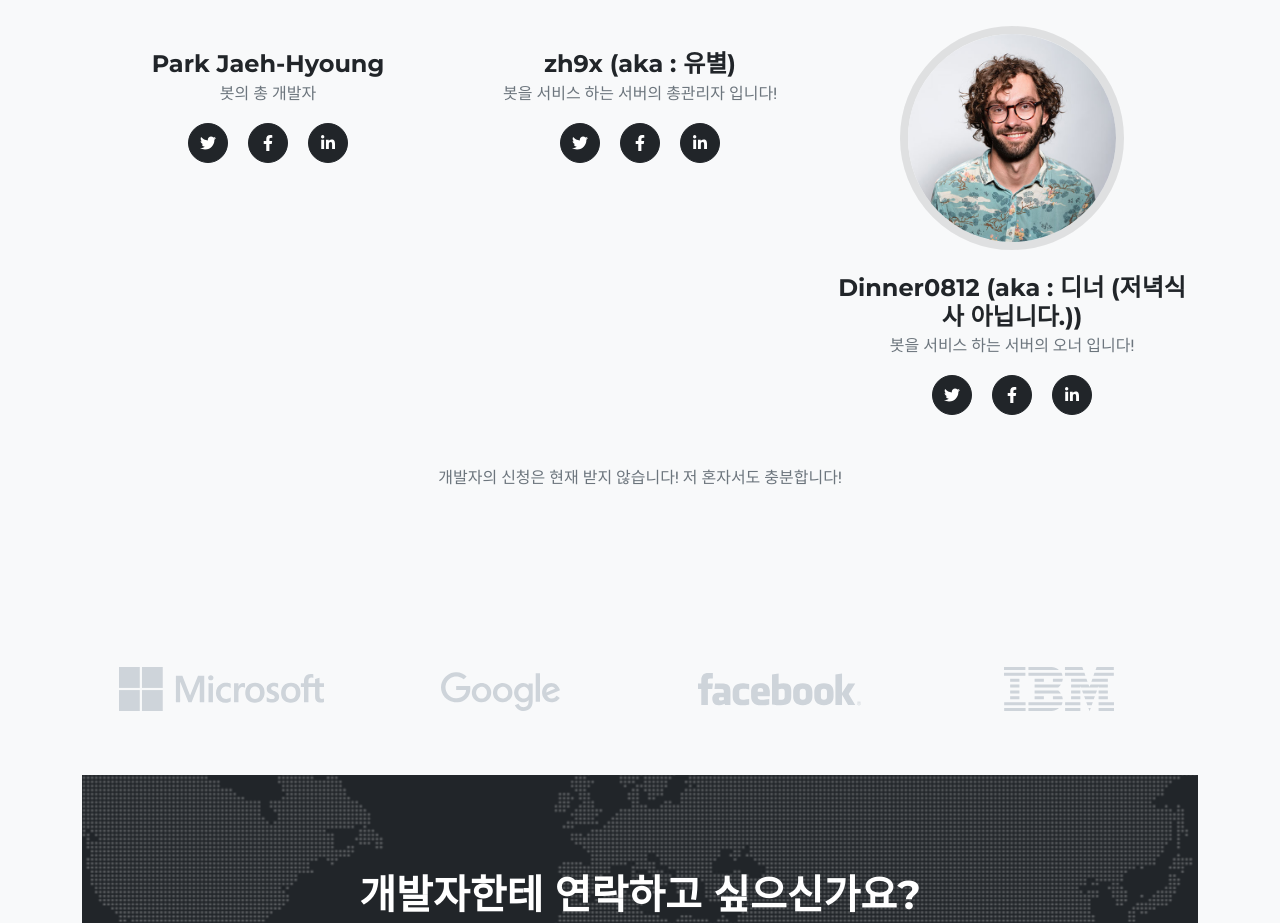
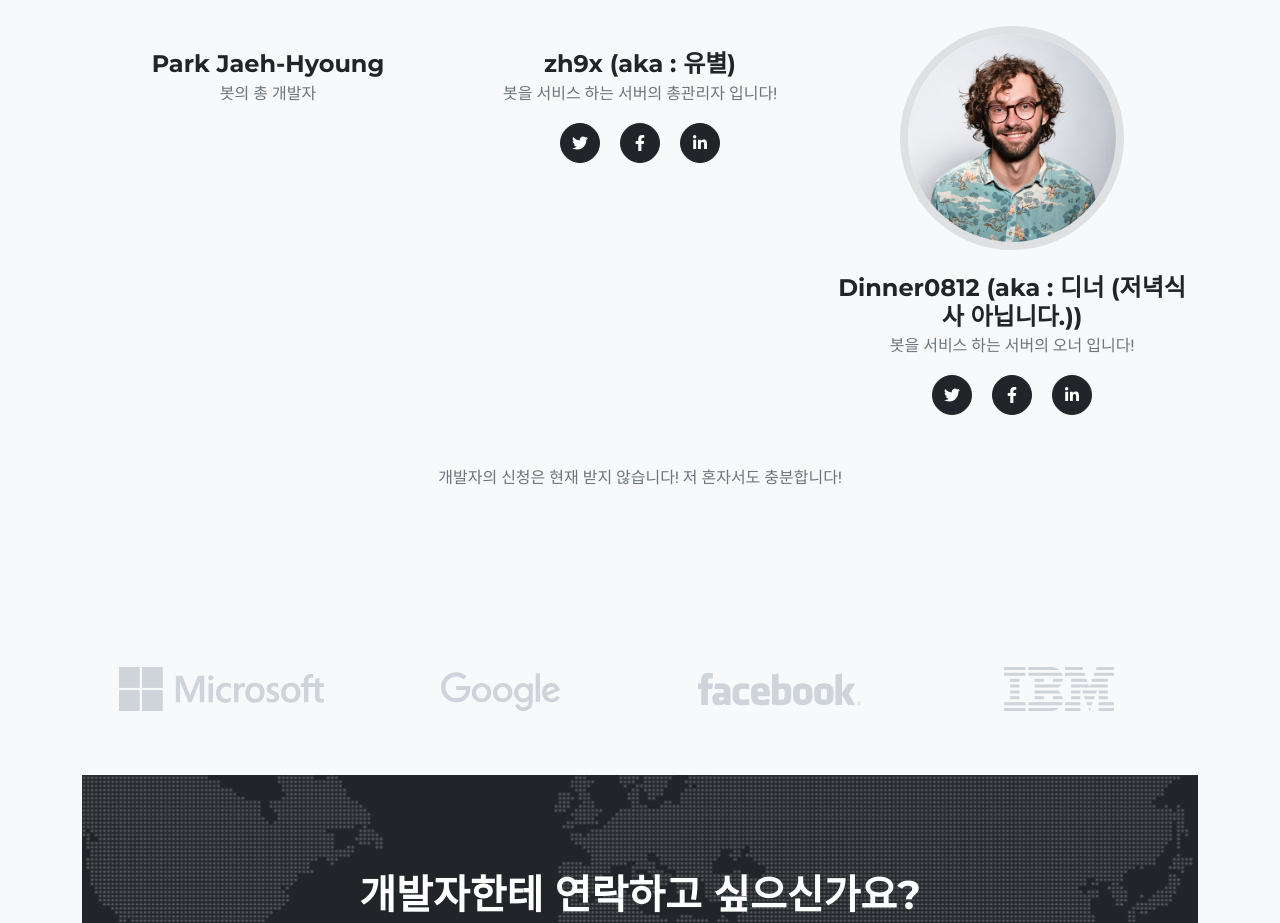
Before and after one commit to wogud0501/site, a plain HTML site: page index.html in a window 1280 px wide. Shown: the part 3560-4483 px from the top of the page. Drawn offline with nearby package versions, Linux system fonts and the light colour scheme.

Commit message:
Update index.html

```diff
--- a/index.html
+++ b/index.html
@@ -155,9 +155,6 @@
                         <div class="team-member">
                             <h4>Park Jaeh-Hyoung</h4>
                             <p class="text-muted">봇의 총 개발자</p>
-                            <a class="btn btn-dark btn-social mx-2" href="#!"><i class="fab fa-twitter"></i></a>
-                            <a class="btn btn-dark btn-social mx-2" href="#!"><i class="fab fa-facebook-f"></i></a>
-                            <a class="btn btn-dark btn-social mx-2" href="#!"><i class="fab fa-linkedin-in"></i></a>
                         </div>
                     </div>
                     <div class="col-lg-4">
```
